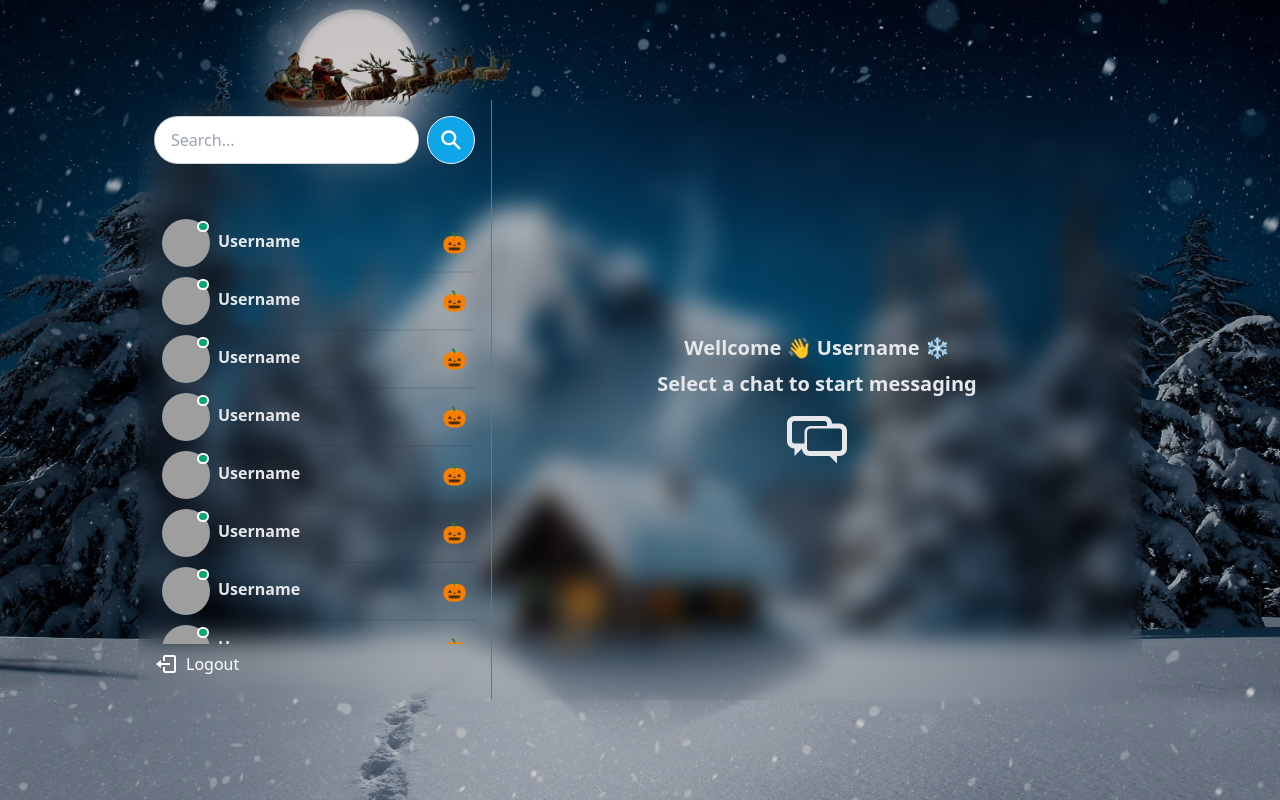
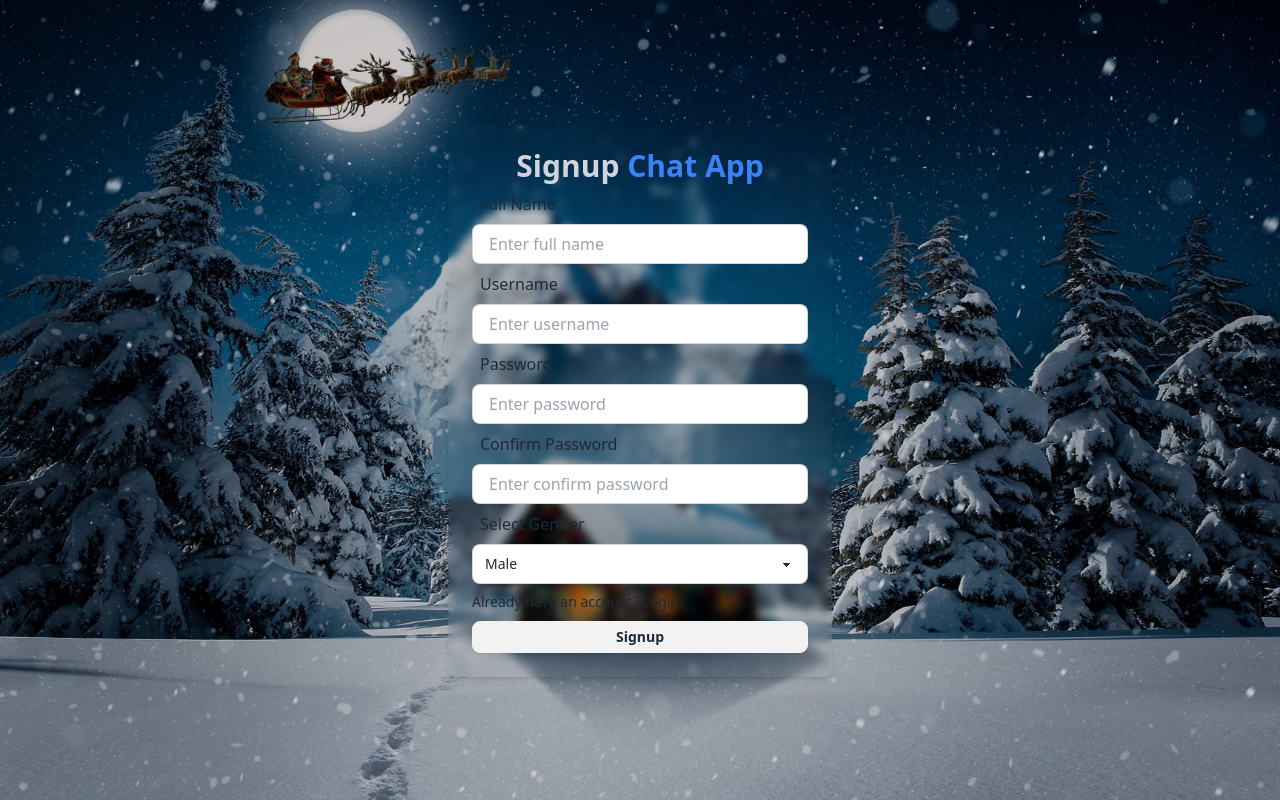
Before and after one commit to fayzullarakhmatullayev/chat-app, a React (Vite) app in the folder frontend/: page /signup in a window 1280 px wide. Built offline with nearby package versions, Linux system fonts and the light colour scheme; grey boxes are pictures that could not be loaded.

Commit message:
feat: login, signup and logout

```diff
--- a/frontend/package.json
+++ b/frontend/package.json
@@ -10,6 +10,7 @@
     "preview": "vite preview"
   },
   "dependencies": {
+    "axios": "^1.7.7",
     "chat-app-yt": "file:..",
     "react": "^18.2.0",
     "react-dom": "^18.2.0",
--- a/frontend/src/App.jsx
+++ b/frontend/src/App.jsx
@@ -1,13 +1,20 @@
+import { Navigate, Route, Routes } from 'react-router-dom';
+import { Toaster } from 'react-hot-toast';
 import Home from './pages/Home';
 import Login from './pages/Login';
 import Signup from './pages/Signup';
+import { useAuthContext } from './context/AuthContext';
 
 const App = () => {
+  const { authUser } = useAuthContext();
   return (
     <div className="p-4 h-screen flex items-center justify-center">
-      {/* <Login /> */}
-      {/* <Signup /> */}
-      <Home />
+      <Routes>
+        <Route path="/" element={authUser ? <Home /> : <Navigate to="/login" />} />
+        <Route path="/login" element={authUser ? <Navigate to="/" /> : <Login />} />
+        <Route path="/signup" element={authUser ? <Navigate to="/" /> : <Signup />} />
+      </Routes>
+      <Toaster />
     </div>
   );
 };
--- a/frontend/src/components/sidebar/LogoutButton.jsx
+++ b/frontend/src/components/sidebar/LogoutButton.jsx
@@ -1,9 +1,17 @@
 import { BiLogOut } from 'react-icons/bi';
+import useLogout from '../../hooks/useLogout';
 const LogoutButton = () => {
+  const { loading, logout } = useLogout();
   return (
-    <div className="mt-auto flex items-center py-2 text-white cursor-pointer">
-      <BiLogOut className="w-6 h-6 mr-2" />
-      <span>Logout</span>
+    <div className="mt-auto flex items-center py-2 text-white cursor-pointer" onClick={logout}>
+      {!loading ? (
+        <>
+          <BiLogOut className="w-6 h-6 mr-2" />
+          <span>Logout</span>
+        </>
+      ) : (
+        <span className="loading loading-spinner text-white"></span>
+      )}
     </div>
   );
 };
--- /dev/null
+++ b/frontend/src/context/AuthContext.jsx
@@ -0,0 +1,15 @@
+import { createContext, useContext, useState } from 'react';
+
+export const AuthContext = createContext();
+
+export const useAuthContext = () => {
+  return useContext(AuthContext);
+};
+
+export const AuthContextProvider = ({ children }) => {
+  const [authUser, setAuthUser] = useState(
+    localStorage.getItem('chat-user') ? JSON.parse(localStorage.getItem('chat-user')) : null
+  );
+
+  return <AuthContext.Provider value={{ authUser, setAuthUser }}>{children}</AuthContext.Provider>;
+};
--- /dev/null
+++ b/frontend/src/hooks/useLogin.js
@@ -0,0 +1,41 @@
+import { useState } from 'react';
+import axios from 'axios';
+import toast from 'react-hot-toast';
+import { useAuthContext } from '../context/AuthContext';
+
+const useLogin = () => {
+  const [loading, setLoading] = useState(false);
+  const { setAuthUser } = useAuthContext();
+
+  const login = async (inputs) => {
+    const success = handleInputError(inputs);
+    if (!success) return;
+    setLoading(true);
+    try {
+      const { data } = await axios.post('/api/auth/login', inputs);
+      localStorage.setItem('chat-user', JSON.stringify(data));
+      setAuthUser(data);
+      toast.success('Logged in successfully');
+    } catch (error) {
+      toast.error(error?.response?.data?.message || error.message);
+    } finally {
+      setLoading(false);
+    }
+  };
+
+  return { loading, login };
+};
+
+function handleInputError(inputs) {
+  if (!inputs.username) {
+    toast.error('Username is required');
+    return false;
+  }
+  if (!inputs.password) {
+    toast.error('Password is required');
+    return false;
+  }
+  return true;
+}
+
+export default useLogin;
--- /dev/null
+++ b/frontend/src/hooks/useLogout.js
@@ -0,0 +1,27 @@
+import { useState } from 'react';
+import toast from 'react-hot-toast';
+import { useAuthContext } from '../context/AuthContext';
+import axios from 'axios';
+
+const useLogout = () => {
+  const [loading, setLoading] = useState(false);
+  const { setAuthUser } = useAuthContext();
+
+  const logout = async () => {
+    setLoading(true);
+    try {
+      await axios.post('/api/auth/logout');
+      setAuthUser(null);
+      localStorage.removeItem('chat-user');
+      toast.success('Logged out successfully');
+    } catch (error) {
+      toast.error(error?.response?.data?.message || error.message);
+    } finally {
+      setLoading(false);
+    }
+  };
+
+  return { loading, logout };
+};
+
+export default useLogout;
--- /dev/null
+++ b/frontend/src/hooks/useSignup.js
@@ -0,0 +1,55 @@
+import axios from 'axios';
+import { useState } from 'react';
+import toast from 'react-hot-toast';
+import { useAuthContext } from '../context/AuthContext';
+
+const useSignup = () => {
+  const [loading, setLoading] = useState(false);
+  const { setAuthUser } = useAuthContext();
+
+  const signup = async (inputs) => {
+    const success = handleInputError(inputs);
+    if (!success) return;
+    setLoading(true);
+    try {
+      const { data } = await axios.post('/api/auth/signup', inputs);
+
+      localStorage.setItem('chat-user', JSON.stringify(data));
+      setAuthUser(data);
+      toast.success('Account created successfully');
+    } catch (error) {
+      toast.error(error?.response?.data?.message || error.message);
+    } finally {
+      setLoading(false);
+    }
+  };
+
+  return { loading, signup };
+};
+
+function handleInputError(inputs) {
+  if (
+    !inputs.fullName ||
+    !inputs.username ||
+    !inputs.password ||
+    !inputs.confirmPassword ||
+    !inputs.gender
+  ) {
+    toast.error('Please fill in all fields');
+    return false;
+  }
+
+  if (inputs.password !== inputs.confirmPassword) {
+    toast.error('Passwords do not match');
+    return false;
+  }
+
+  if (inputs.password.length < 6) {
+    toast.error('Password must be at least 6 characters');
+    return false;
+  }
+
+  return true;
+}
+
+export default useSignup;
--- a/frontend/src/main.jsx
+++ b/frontend/src/main.jsx
@@ -1,6 +1,13 @@
-import React from 'react';
 import ReactDOM from 'react-dom/client';
+import { BrowserRouter } from 'react-router-dom';
+import { AuthContextProvider } from './context/AuthContext.jsx';
 import App from './App.jsx';
 import './index.css';
 
-ReactDOM.createRoot(document.getElementById('root')).render(<App />);
+ReactDOM.createRoot(document.getElementById('root')).render(
+  <AuthContextProvider>
+    <BrowserRouter>
+      <App />
+    </BrowserRouter>
+  </AuthContextProvider>
+);
--- a/frontend/src/pages/Login.jsx
+++ b/frontend/src/pages/Login.jsx
@@ -1,11 +1,27 @@
+import { Link } from 'react-router-dom';
+import useLogin from '../hooks/useLogin';
+import { useState } from 'react';
+
 const Login = () => {
+  const [inputs, setInputs] = useState({
+    username: '',
+    password: ''
+  });
+
+  const { login, loading } = useLogin();
+
+  const handleSubmit = async (e) => {
+    e.preventDefault();
+    await login(inputs);
+  };
+
   return (
     <div className="flex flex-col items-center justify-center min-w-96 mx-auto">
       <div className="w-full p-6 rounded-lg shadow-md bg-gray-400 bg-clip-padding backdrop-filter backdrop-blur-sm bg-opacity-0">
         <h2 className="text-3xl font-semibold text-center text-gray-300">
           Login <span className="text-blue-500">Chat App</span>
         </h2>
-        <form>
+        <form onSubmit={handleSubmit}>
           <div>
             <label className="label p-2" htmlFor="username">
               <span className="text-base label-text">Username</span>
@@ -15,6 +31,8 @@ const Login = () => {
               placeholder="Enter username"
               className="w-full input input-bordered h-10"
               id="username"
+              value={inputs.username}
+              onChange={(e) => setInputs({ ...inputs, username: e.target.value })}
             />
           </div>
           <div>
@@ -26,14 +44,19 @@ const Login = () => {
               placeholder="Enter password"
               className="w-full input input-bordered h-10"
               id="password"
+              value={inputs.password}
+              onChange={(e) => setInputs({ ...inputs, password: e.target.value })}
             />
           </div>
-          <a href="#" className="text-sm hover:underline hover:text-blue-600 mt-2 inline-block">
+          <Link
+            to="/signup"
+            className="text-sm hover:underline hover:text-blue-600 mt-2 inline-block"
+          >
             Don't have an account? Signup
-          </a>
+          </Link>
           <div>
-            <button className="btn btn-block btn-sm mt-2" type="submit">
-              Login
+            <button className="btn btn-block btn-sm mt-2" type="submit" disabled={loading}>
+              <span>Login</span> {loading && <span className="ml-2 loading loading-spinner"></span>}
             </button>
           </div>
         </form>
--- a/frontend/src/pages/Signup.jsx
+++ b/frontend/src/pages/Signup.jsx
@@ -1,11 +1,30 @@
+import { useState } from 'react';
+import { Link } from 'react-router-dom';
+import useSignup from '../hooks/useSignup';
+
 const Signup = () => {
+  const [inputs, setInputs] = useState({
+    fullName: '',
+    username: '',
+    password: '',
+    confirmPassword: '',
+    gender: 'male'
+  });
+
+  const { signup, loading } = useSignup();
+
+  const submitHandler = async (e) => {
+    e.preventDefault();
+    await signup(inputs);
+  };
+
   return (
     <div className="flex flex-col items-center justify-center min-w-96 mx-auto">
       <div className="w-full p-6 rounded-lg shadow-md bg-gray-400 bg-clip-padding backdrop-filter backdrop-blur-sm bg-opacity-0">
         <h2 className="text-3xl font-semibold text-center text-gray-300">
           Signup <span className="text-blue-500">Chat App</span>
         </h2>
-        <form>
+        <form onSubmit={submitHandler}>
           <div>
             <label className="label p-2" htmlFor="fullName">
               <span className="text-base label-text">Full Name</span>
@@ -15,6 +34,8 @@ const Signup = () => {
               placeholder="Enter full name"
               className="w-full input input-bordered h-10"
               id="fullName"
+              value={inputs.fullName}
+              onChange={(e) => setInputs({ ...inputs, fullName: e.target.value })}
             />
           </div>
           <div>
@@ -26,6 +47,8 @@ const Signup = () => {
               placeholder="Enter username"
               className="w-full input input-bordered h-10"
               id="username"
+              value={inputs.username}
+              onChange={(e) => setInputs({ ...inputs, username: e.target.value })}
             />
           </div>
           <div>
@@ -37,6 +60,8 @@ const Signup = () => {
               placeholder="Enter password"
               className="w-full input input-bordered h-10"
               id="password"
+              value={inputs.password}
+              onChange={(e) => setInputs({ ...inputs, password: e.target.value })}
             />
           </div>
           <div>
@@ -48,6 +73,8 @@ const Signup = () => {
               placeholder="Enter confirm password"
               className="w-full input input-bordered h-10"
               id="confirmPassword"
+              value={inputs.confirmPassword}
+              onChange={(e) => setInputs({ ...inputs, confirmPassword: e.target.value })}
             />
           </div>
           <div>
@@ -57,18 +84,23 @@ const Signup = () => {
             <select
               className="w-full select select-bordered select-sm h-10"
               id="gender"
-              defaultValue="male"
+              value={inputs.gender}
+              onChange={(e) => setInputs({ ...inputs, gender: e.target.value })}
             >
               <option value="male">Male</option>
               <option value="female">Female</option>
             </select>
           </div>
-          <a href="#" className="text-sm hover:underline hover:text-blue-600 mt-2 inline-block">
+          <Link
+            to="/login"
+            className="text-sm hover:underline hover:text-blue-600 mt-2 inline-block"
+          >
             Already have an account? Login
-          </a>
+          </Link>
           <div>
-            <button className="btn btn-block btn-sm mt-2" type="submit">
-              Signup
+            <button className="btn btn-block btn-sm mt-2" type="submit" disabled={loading}>
+              <span>Signup</span>
+              {loading && <span className="ml-2 loading loading-spinner"></span>}
             </button>
           </div>
         </form>
--- a/frontend/vite.config.js
+++ b/frontend/vite.config.js
@@ -3,5 +3,14 @@ import react from '@vitejs/plugin-react';
 
 // https://vitejs.dev/config/
 export default defineConfig({
-  plugins: [react()]
+  plugins: [react()],
+  server: {
+    port: 3000,
+    proxy: {
+      '/api': {
+        target: 'http://localhost:5000',
+        changeOrigin: true
+      }
+    }
+  }
 });
```
